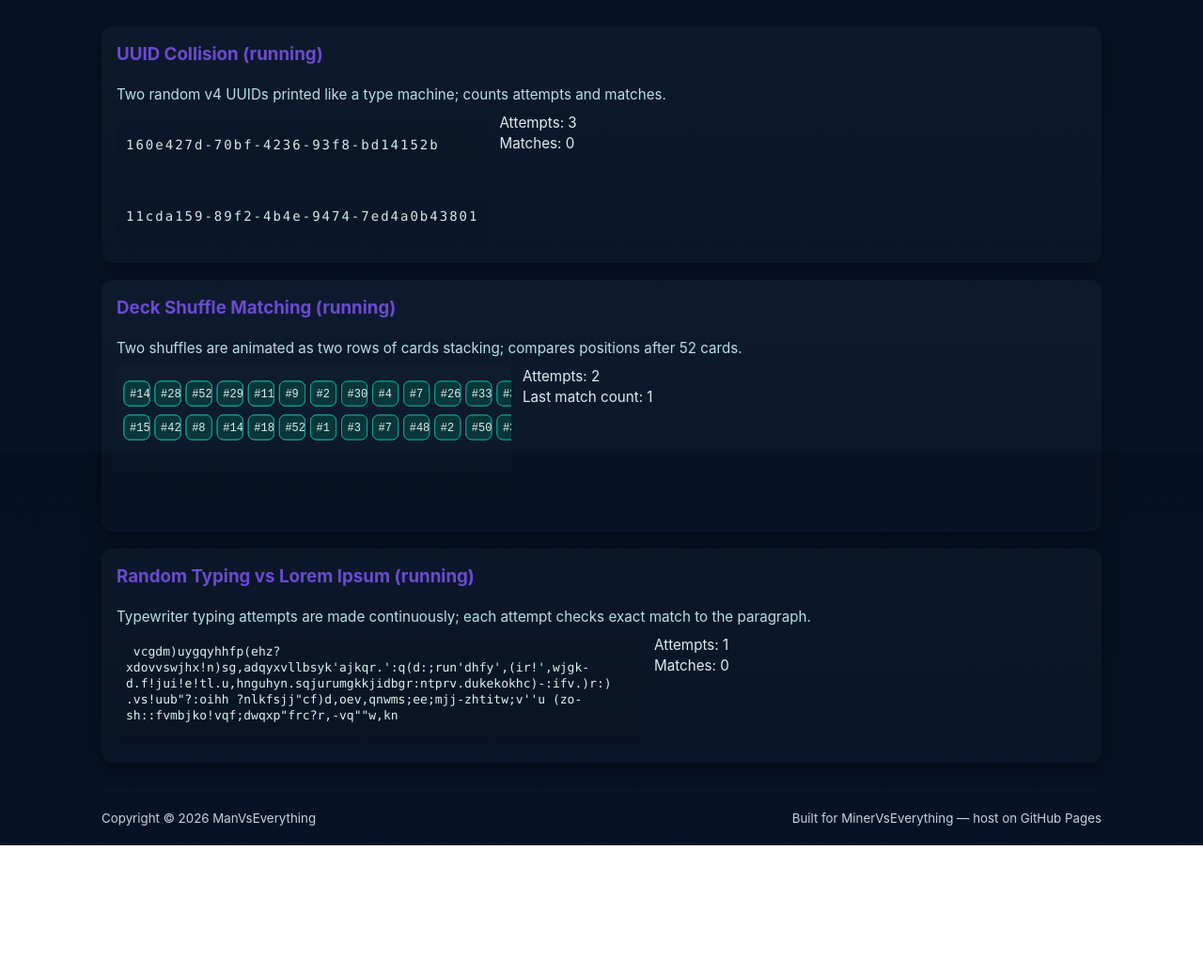
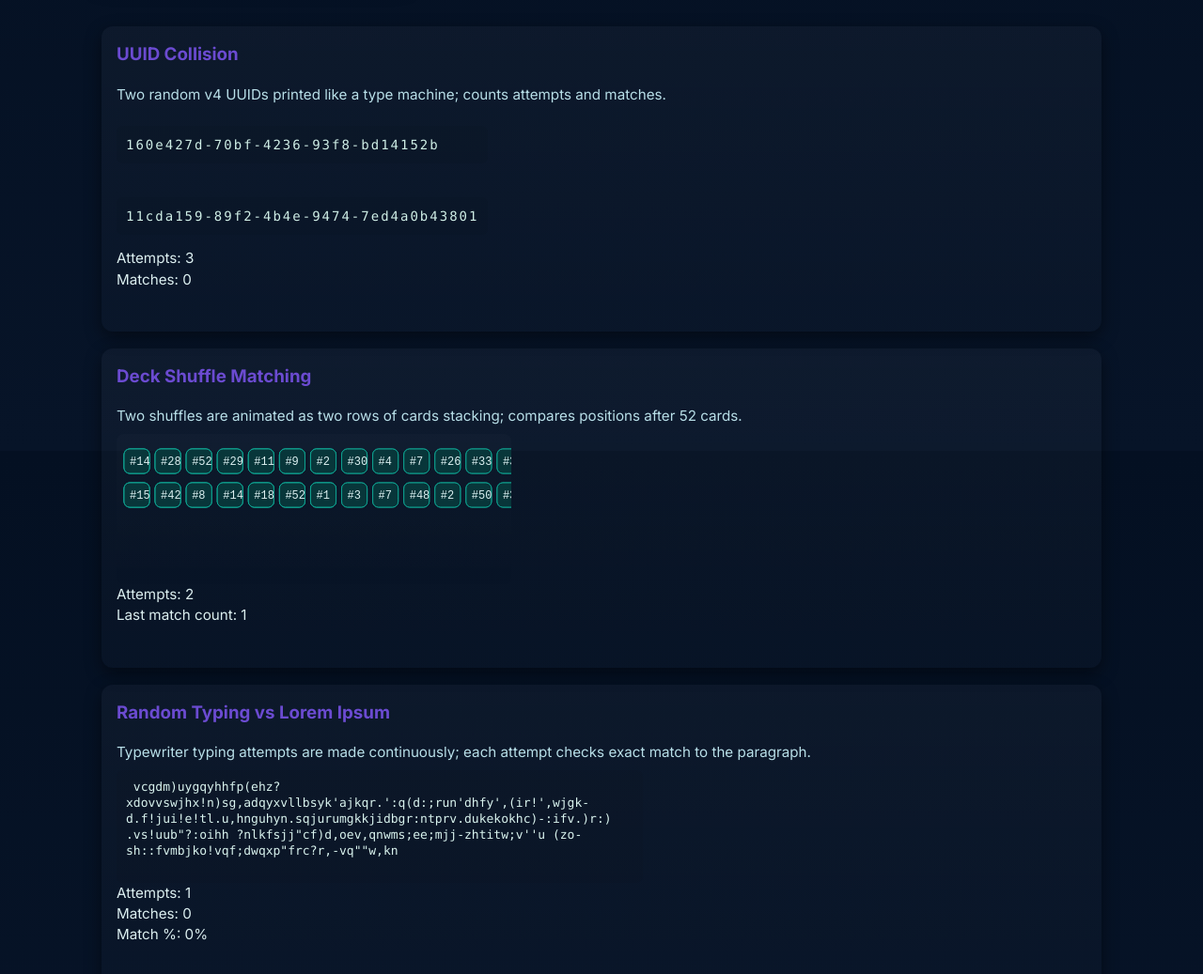
Before and after one commit to minervseverything/Dashboard, a plain HTML site: page docs/index.html in a window 1280 px wide. Shown: the part 320-1357 px from the top of the page at 94% size. Before the commit the page ends 1220 px from the top, so only its background shows below. Drawn offline with Linux system fonts and the light colour scheme.

Commit message:
Tweak: center layout, move info to bottom, include Inter font, remove (running) text

```diff
--- a/docs/index.html
+++ b/docs/index.html
@@ -4,6 +4,8 @@
   <meta charset="utf-8" />
   <meta name="viewport" content="width=device-width,initial-scale=1" />
   <title>MinerVsEverything — 1THz vs Absurd Odds</title>
+  <!-- Google font: Inter -->
+  <link href="https://fonts.googleapis.com/css2?family=Inter:wght@300;400;600;700&display=swap" rel="stylesheet">
   <link rel="stylesheet" href="styles.css" />
   <meta name="description" content="MinerVsEverything — a satirical channel pitting a 1THz miner vs wildly improbable events. Live, visual simulations and probability comparisons." />
 </head>
@@ -28,57 +30,53 @@
   </header>
 
   <main class="container">
-    <!-- Intro removed per request -->
-
     <section class="grid">
       <!-- UUID Card -->
       <article class="card" id="uuid-card">
-        <h3>UUID Collision (running)</h3>
+        <h3>UUID Collision</h3>
         <p class="desc">Two random v4 UUIDs printed like a type machine; counts attempts and matches.</p>
-        <div class="visual uuid-visual">
+        <div class="visual uuid-visual center">
           <div class="uuid-display">
             <pre id="uuid-a" class="mono typewriter"></pre>
             <pre id="uuid-b" class="mono typewriter"></pre>
           </div>
-          <div class="info">
+        </div>
+        <div class="info bottom-info center">
           <div>Attempts: <span id="uuid-attempts">0</span></div>
           <div>Matches: <span id="uuid-matches">0</span></div>
           <div id="uuid-result" class="result"></div>
-          </div>
         </div>
       </article>
 
       <!-- Deck Card -->
       <article class="card" id="deck-card">
-        <h3>Deck Shuffle Matching (running)</h3>
+        <h3>Deck Shuffle Matching</h3>
         <p class="desc">Two shuffles are animated as two rows of cards stacking; compares positions after 52 cards.</p>
-        <div class="visual deck-visual">
+        <div class="visual deck-visual center">
           <canvas id="deck-canvas"></canvas>
-          <div class="info">
+        </div>
+        <div class="info bottom-info center">
           <div>Attempts: <span id="deck-attempts">0</span></div>
           <div>Last match count: <span id="deck-last-matches">0</span></div>
           <div id="deck-result" class="result"></div>
-          </div>
         </div>
       </article>
 
       <!-- Lorem Card -->
       <article class="card" id="lorem-card">
-        <h3>Random Typing vs Lorem Ipsum (running)</h3>
+        <h3>Random Typing vs Lorem Ipsum</h3>
         <p class="desc">Typewriter typing attempts are made continuously; each attempt checks exact match to the paragraph.</p>
-        <div class="visual lorem-visual">
+        <div class="visual lorem-visual center">
           <div class="lorem-display mono" id="lorem-display"></div>
-          <div class="info">
+        </div>
+        <div class="info bottom-info center">
           <div>Attempts: <span id="lorem-attempts">0</span></div>
           <div>Matches: <span id="lorem-matches">0</span></div>
+          <div id="lorem-percent">Match %: <span id="lorem-percent-val">0%</span></div>
           <div id="lorem-result" class="result"></div>
-          </div>
         </div>
       </article>
     </section>
-
-    <!-- "How comparison works" removed per request -->
-
   </main>
 
   <footer class="site-footer">
```
Lines whose indentation alone changed are shown as unchanged.
